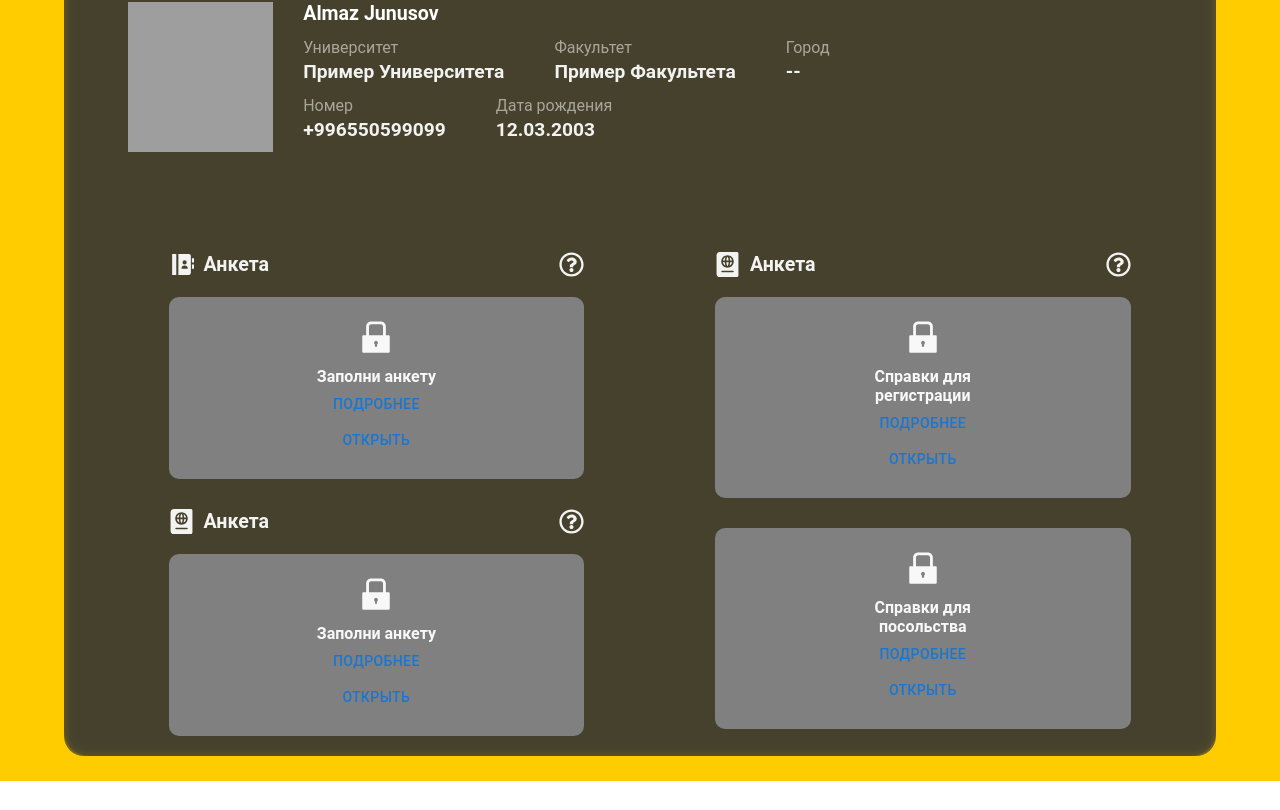
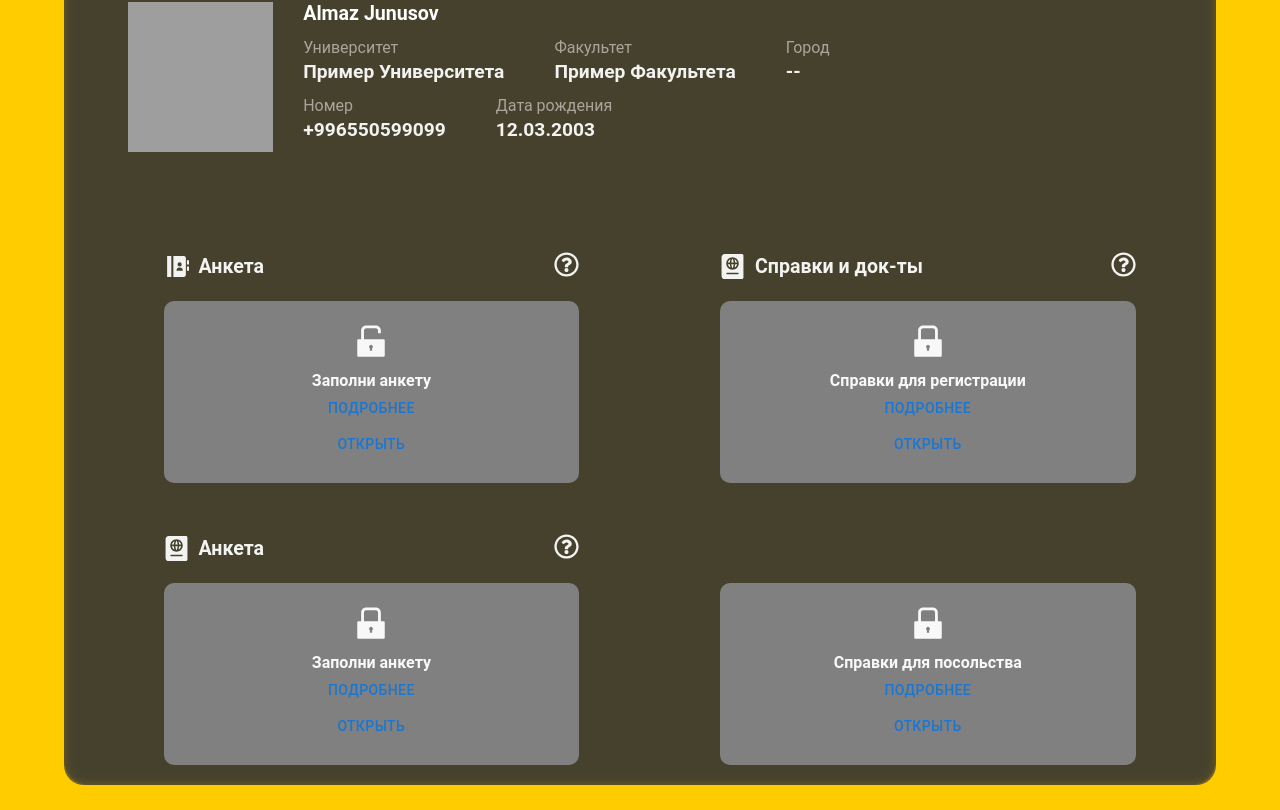
Before and after one commit to k1xd-fr/iwex-crm-master, a Next.js app in the folder frontend/: page /profile in a window 1280 px wide. Shown: the part 327-1137 px from the top of the page. Before the commit the page ends 1108 px from the top, so only its background shows below. Built offline with nearby package versions, Linux system fonts and the light colour scheme; grey boxes are pictures that could not be loaded; a web font is replaced by a local one.

Commit message:
fix: adap mob add: functional

```diff
--- a/frontend/src/components/Profiles/Card/CardInfo.tsx
+++ b/frontend/src/components/Profiles/Card/CardInfo.tsx
@@ -1,19 +1,41 @@
+import { useState } from "react";
 import { ReactComponentElement, ReactNode } from "react";
 import { FaRegQuestionCircle } from "react-icons/fa";
 import { IconType } from "react-icons";
 import styles from "./style.module.sass";
-const CardInfo: React.FC<{
+
+interface CardInfoProps {
   children: ReactNode;
   icon: ReactComponentElement<IconType>;
-}> = ({ children, icon }) => {
+  title: string;
+}
+
+const CardInfo: React.FC<CardInfoProps> = ({ children, icon, title }) => {
+  const [isHovered, setIsHovered] = useState(false);
+
+  const handleMouseEnter = () => {
+    setIsHovered(true);
+  };
+
+  const handleMouseLeave = () => {
+    setIsHovered(false);
+  };
+
   return (
     <div className={styles.cardInfo}>
       <div className={styles.cardInfo__info}>
         <div style={{ display: "flex", alignItems: "center", gap: "10px" }}>
           {icon}
-          <h4>Анкета</h4>
+          <h4>{title}</h4>
         </div>
-        <FaRegQuestionCircle size={25} />
+        <div>
+          <FaRegQuestionCircle
+            onMouseEnter={handleMouseEnter}
+            onMouseLeave={handleMouseLeave}
+            size={25}
+          />
+          {isHovered && <h1>dasd</h1>}
+        </div>
       </div>
       {children}
     </div>
--- a/frontend/src/components/Profiles/Card/index.tsx
+++ b/frontend/src/components/Profiles/Card/index.tsx
@@ -4,8 +4,11 @@ import LockIcon from "../../shared/LockIconAnimated";
 import { Button } from "@mui/material";
 const Card: React.FC<{
   text: string;
-}> = ({ text }) => {
+  link: () => void;
+  lock: boolean;
+}> = ({ text, link, lock }) => {
   return (
+    <div style={{ cursor: "pointer" }} onClick={link}>
       <motion.div
         initial={{ opacity: 0 }}
         animate={{ opacity: 1 }}
@@ -13,13 +16,14 @@ const Card: React.FC<{
         style={{ zIndex: "10", display: "flex", flexWrap: "wrap" }}
         className={styles.card}
       >
-      <LockIcon></LockIcon>
+        <LockIcon lock={lock}></LockIcon>
         <div className={styles.text}>
           <h4>{text}</h4>
           <Button className={styles.more}>Подробнее</Button>
         </div>
         <Button className={styles.btn}>Открыть</Button>
       </motion.div>
+    </div>
   );
 };
 
--- a/frontend/src/components/Profiles/Card/style.module.sass
+++ b/frontend/src/components/Profiles/Card/style.module.sass
@@ -6,7 +6,7 @@
   max-width: 100%
   gap: 20px
   &__info
-    width: clamp(15.625rem, 3.125rem + 28.5714vw, 50.125rem)
+    width: clamp(15.5rem, 3.125rem + 28.5714vw, 50.125rem)
     display: flex
     justify-content: space-between
     align-items: center
@@ -14,10 +14,10 @@
     flex-wrap: wrap
     >div
       >h4
-        font-size: clamp(0.7rem, 0.6385rem + 2vw, 1.225rem)
+        font-size: clamp(0.5rem, 0.6385rem + 2vw, 1.225rem)
 
 .card
-  width: clamp(15.625rem, 3.125rem + 28.5714vw, 40.125rem)
+  width: clamp(11.625rem, 3.125rem + 28.5714vw, 40.125rem)
   background: gray
   border-radius: 10px
   display: flex
@@ -25,6 +25,7 @@
   justify-content: center
   align-items: center
   gap: 100%
+
 .btn
   max-width: 100%
   background: white
@@ -36,7 +37,6 @@
   color: black
   font-size: 12px
 .text
-  max-width: 130px
   text-align: center
   display: flex
   flex-direction: column
--- a/frontend/src/components/Profiles/index.tsx
+++ b/frontend/src/components/Profiles/index.tsx
@@ -6,8 +6,14 @@ import styles from "./style.module.sass";
 import UserInfo from "./UserInfo";
 import CardInfo from "./Card/CardInfo";
 import Card from "./Card";
+import { useRouter } from "next/navigation";
 
 const ProfilePage = () => {
+  const router = useRouter();
+
+  const handleCardClick = (url: string) => {
+    router.push(url);
+  };
   return (
     <motion.section
       className={styles.profile}
@@ -27,19 +33,35 @@ const ProfilePage = () => {
 
         <UserInfo />
         <div style={{ zIndex: "10" }} className={styles.profile__cards}>
-          <div className={styles.df}>
-            <CardInfo icon={<RiContactsBookFill size={25} />}>
-              <Card text="Заполни анкету" />
+          <div className={styles.df2}>
+            <CardInfo title="Анкета" icon={<RiContactsBookFill size={25} />}>
+              <Card
+                link={() => handleCardClick("/profile/anketa")}
+                lock={true}
+                text="Заполни анкету"
+              />
             </CardInfo>
-            <CardInfo icon={<FaPassport size={25} />}>
-              <Card text="Заполни анкету" />
+            <CardInfo title="Анкета" icon={<FaPassport size={25} />}>
+              <Card
+                lock={false}
+                link={() => handleCardClick("/profile/anketa2")}
+                text="Заполни анкету"
+              />
             </CardInfo>
           </div>
           <div>
-            <CardInfo icon={<FaPassport size={25} />}>
+            <CardInfo title="Справки и док-ты" icon={<FaPassport size={25} />}>
               <div className={styles.df}>
-                <Card text="Справки для регистрации" />
-                <Card text="Справки для посольства" />
+                <Card
+                  lock={false}
+                  link={() => handleCardClick("/profile/anketa3")}
+                  text="Справки для регистрации"
+                />
+                <Card
+                  lock={false}
+                  link={() => handleCardClick("/profile/anketa4")}
+                  text="Справки для посольства"
+                />
               </div>
             </CardInfo>
           </div>
--- a/frontend/src/components/Profiles/style.module.sass
+++ b/frontend/src/components/Profiles/style.module.sass
@@ -12,6 +12,12 @@
   position: relative
   backdrop-filter: blur(5px)
   z-index: 1
+  @media (max-width: 550px)
+  .profile
+    display: flex
+    justify-content: center
+    align-items: center
+
   >h2
     text-align: center
     padding: 50px 0 0
@@ -31,8 +37,14 @@
     display: flex
     flex-wrap: wrap
     justify-content: space-around
+    gap: 20px
 .df
   display: flex
   flex-direction: column
   justify-content: space-between
-  gap: 30px
+  gap: 100px
+.df2
+  display: flex
+  flex-direction: column
+  justify-content: space-between
+  gap: 10px
--- a/frontend/src/components/shared/LockIconAnimated/index.tsx
+++ b/frontend/src/components/shared/LockIconAnimated/index.tsx
@@ -2,15 +2,11 @@ import { useState } from "react";
 import { motion } from "framer-motion";
 import { AiFillLock, AiFillUnlock } from "react-icons/ai";
 
-const LockIcon = () => {
-  const [isOpen, setIsOpen] = useState(false);
-
-  const handleClick = () => {
-    setIsOpen(!isOpen);
-  };
+const LockIcon = ({ lock }) => {
+  const [isOpen, setIsOpen] = useState(lock);
 
   return (
-    <div style={{ height: "50px" }} onClick={handleClick}>
+    <div style={{ height: "50px" }}>
       <motion.div
         whileTap={{ scale: 1.5 }}
         layout
```
Lines whose indentation alone changed are shown as unchanged.
